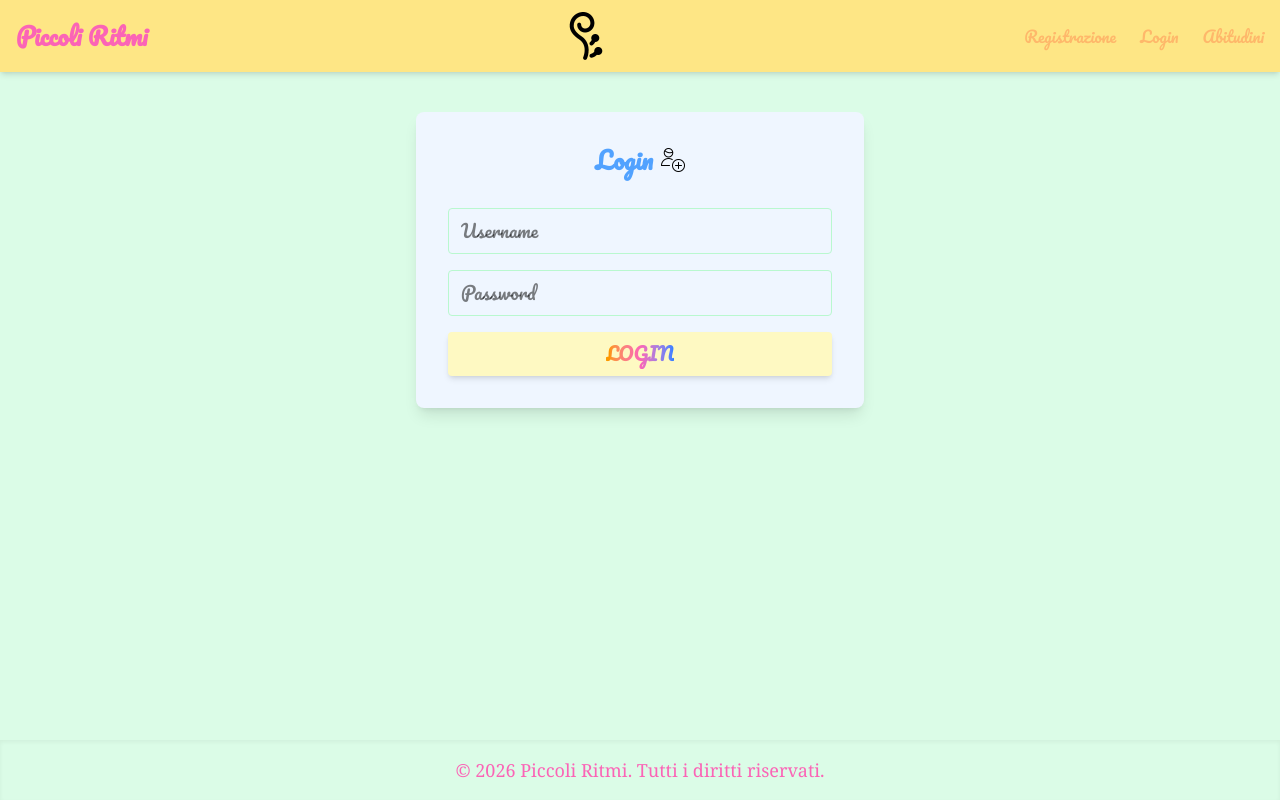
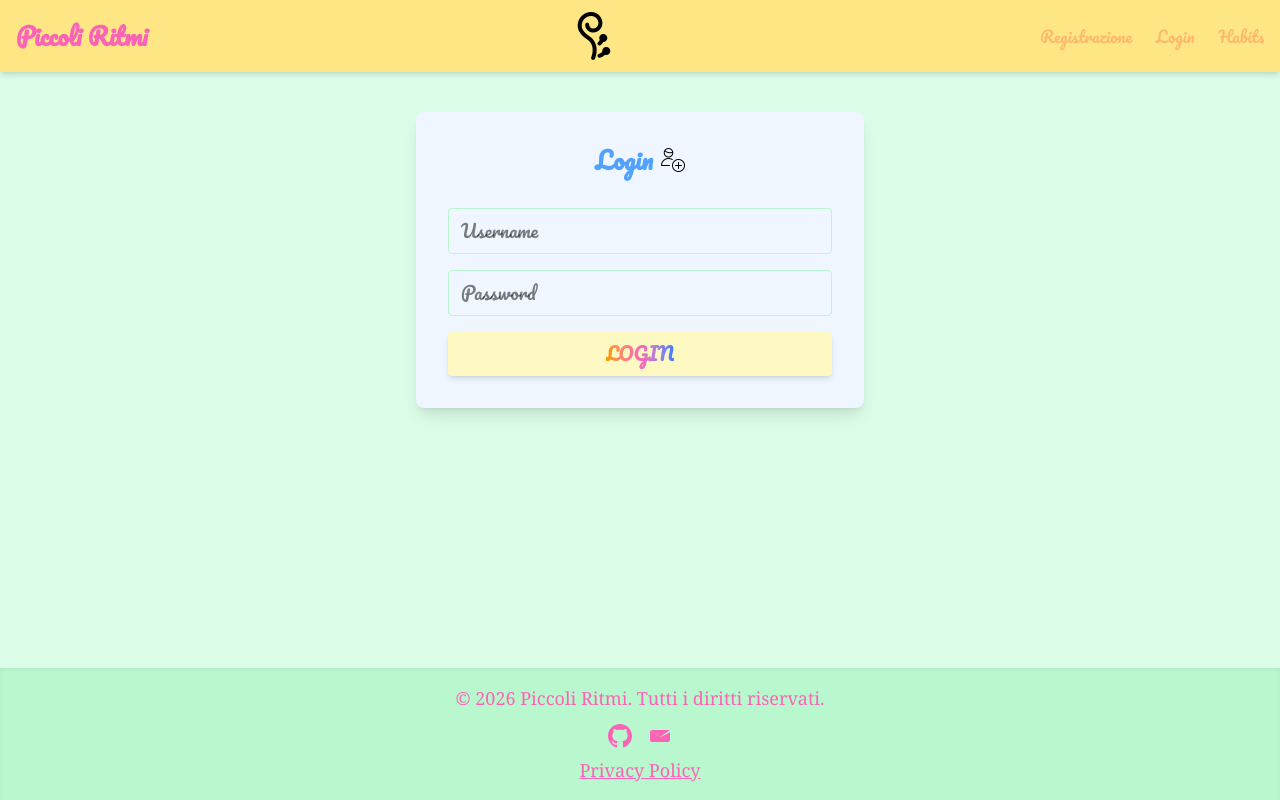
Before and after one commit to alessandraciccone/habitT, a React (Vite) app in the folder habitT/: page /login in a window 1280 px wide. Built offline with nearby package versions, Linux system fonts and the light colour scheme.

Commit message:
update footer and adds habits component

```diff
--- a/habitT/src/App.jsx
+++ b/habitT/src/App.jsx
@@ -1,6 +1,8 @@
+
 import Navbar from "./components/Navbar";
 import Registrazione from "./components/Registrazione";
 import Login from "./components/Login";
+import Habits from "./components/Habits";
 import Footer from "./components/Footer";
 import { BrowserRouter as Router, Routes, Route } from "react-router-dom";
 
@@ -16,6 +18,7 @@ function App() {
           <Routes>
             <Route path="/" element={<Registrazione />} />
             <Route path="/login" element={<Login />} />
+            <Route path="/habits" element={<Habits />} />
           </Routes>
         </main>
         <Footer />
--- a/habitT/src/components/Footer.jsx
+++ b/habitT/src/components/Footer.jsx
@@ -1,8 +1,30 @@
 import React from "react";
 
 const Footer = () => (
-  <footer className="w-full py-4 mt-8 text-center text-pink-400 font-serif text-lg shadow-inner">
-    © 2026 Piccoli Ritmi. Tutti i diritti riservati.
+  <footer className="bg-green-200 w-full py-4 mt-8 text-center text-pink-400 font-serif text-lg shadow-inner flex flex-col items-center gap-2">
+    <div>© 2026 Piccoli Ritmi. Tutti i diritti riservati.</div>
+    <div className="flex gap-4 justify-center">
+      <a
+        href="https://github.com/"
+        target="_blank"
+        rel="noopener noreferrer"
+        aria-label="GitHub"
+      >
+        <svg className="w-6 h-6 inline" fill="currentColor" viewBox="0 0 24 24">
+          <path d="M12 0C5.37 0 0 5.373 0 12c0 5.303 3.438 9.8 8.205 11.387.6.113.82-.258.82-.577v-2.234c-3.338.726-4.033-1.416-4.033-1.416-.546-1.387-1.333-1.756-1.333-1.756-1.089-.745.083-.729.083-.729 1.205.084 1.84 1.237 1.84 1.237 1.07 1.834 2.809 1.304 3.495.997.108-.775.418-1.305.762-1.605-2.665-.305-5.466-1.334-5.466-5.931 0-1.31.469-2.381 1.236-3.221-.124-.303-.535-1.523.117-3.176 0 0 1.008-.322 3.301 1.23.957-.266 1.984-.399 3.003-.404 1.018.005 2.046.138 3.006.404 2.291-1.553 3.297-1.23 3.297-1.23.653 1.653.242 2.873.119 3.176.77.84 1.235 1.911 1.235 3.221 0 4.609-2.803 5.624-5.475 5.921.43.372.823 1.102.823 2.222v3.293c0 .322.218.694.825.576C20.565 21.796 24 17.299 24 12c0-6.627-5.373-12-12-12z" />
+        </svg>
+      </a>
+      <a href="mailto:info@piccoliritmi.com" aria-label="Email">
+        <svg className="w-6 h-6 inline" fill="currentColor" viewBox="0 0 24 24">
+          <path d="M12 13.065L2.4 6.6A2 2 0 0 1 4 6h16a2 2 0 0 1 1.6.6l-9.6 6.465zm9.6-4.665A2 2 0 0 1 22 8v8a2 2 0 0 1-2 2H4a2 2 0 0 1-2-2V8a2 2 0 0 1 .4-1.2l9.6 6.465L21.6 8.4z" />
+        </svg>
+      </a>
+    </div>
+    <div>
+      <a href="/privacy" className="underline hover:text-pink-600">
+        Privacy Policy
+      </a>
+    </div>
   </footer>
 );
 
--- a/habitT/src/components/Navbar.jsx
+++ b/habitT/src/components/Navbar.jsx
@@ -65,12 +65,12 @@ const Navbar = () => {
             </Link>
           </li>
           <li>
-            <a
-              href="#habits"
+            <Link
+              to="/habits"
               className="text-orange-300 hover:text-orange-600 transition-colors"
             >
-              Abitudini
-            </a>
+              Habits
+            </Link>
           </li>
         </ul>
       </div>
--- /dev/null
+++ b/habitT/src/components/habit.jsx
@@ -0,0 +1,20 @@
+import React from "react";
+
+const Habit = ({ habit, onToggle, onDelete }) => {
+  return (
+    <li className="habit-item">
+      <label>
+        <input
+          type="checkbox"
+          checked={habit.done}
+          onChange={() => onToggle(habit.id, habit.done)}
+        />
+        {habit.name}
+      </label>
+
+      <button onClick={() => onDelete(habit.id)}>🗑️</button>
+    </li>
+  );
+};
+
+export default Habit;
--- /dev/null
+++ b/habitT/src/components/habits.jsx
@@ -0,0 +1,81 @@
+import { useEffect, useState } from "react";
+import Habit from "./components/habit";
+
+const API_URL = "http://localhost:8000/habits/";
+
+const Habits = () => {
+  const [habits, setHabits] = useState([]);
+  const [newHabit, setNewHabit] = useState("");
+
+  // GET
+  useEffect(() => {
+    fetch(API_URL)
+      .then((res) => res.json())
+      .then((data) => setHabits(data))
+      .catch((err) => console.error("GET error:", err));
+  }, []);
+
+  // POST
+  const addHabit = () => {
+    if (!newHabit.trim()) return;
+
+    fetch(API_URL, {
+      method: "POST",
+      headers: { "Content-Type": "application/json" },
+      body: JSON.stringify({ name: newHabit, done: false }),
+    })
+      .then((res) => res.json())
+      .then((data) => setHabits((prev) => [...prev, data]))
+      .catch((err) => console.error("POST error:", err));
+
+    setNewHabit("");
+  };
+
+  // DELETE
+  const deleteHabit = (id) => {
+    fetch(`${API_URL}${id}/`, { method: "DELETE" })
+      .then(() => setHabits((prev) => prev.filter((h) => h.id !== id)))
+      .catch((err) => console.error("DELETE error:", err));
+  };
+
+  // PATCH toggle
+  const toggleHabit = (id, done) => {
+    fetch(`${API_URL}${id}/`, {
+      method: "PATCH",
+      headers: { "Content-Type": "application/json" },
+      body: JSON.stringify({ done: !done }),
+    })
+      .then(() =>
+        setHabits((prev) =>
+          prev.map((h) => (h.id === id ? { ...h, done: !done } : h))
+        )
+      )
+      .catch((err) => console.error("PATCH error:", err));
+  };
+
+  return (
+    <div className="habits">
+      <h2>🌱 Le mie abitudini</h2>
+
+      <input
+        value={newHabit}
+        onChange={(e) => setNewHabit(e.target.value)}
+        placeholder="Aggiungi abitudine"
+      />
+      <button onClick={addHabit}>➕</button>
+
+      <ul>
+        {habits.map((habit) => (
+          <Habit
+            key={habit.id}
+            habit={habit}
+            onToggle={toggleHabit}
+            onDelete={deleteHabit}
+          />
+        ))}
+      </ul>
+    </div>
+  );
+};
+
+export default Habits;
```
